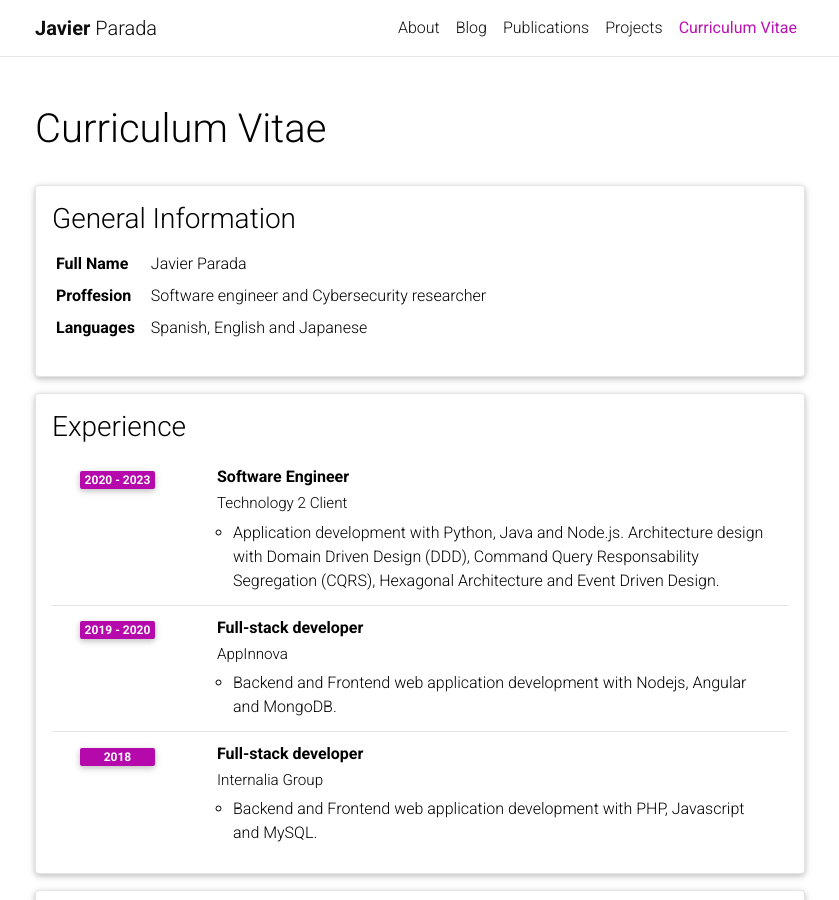
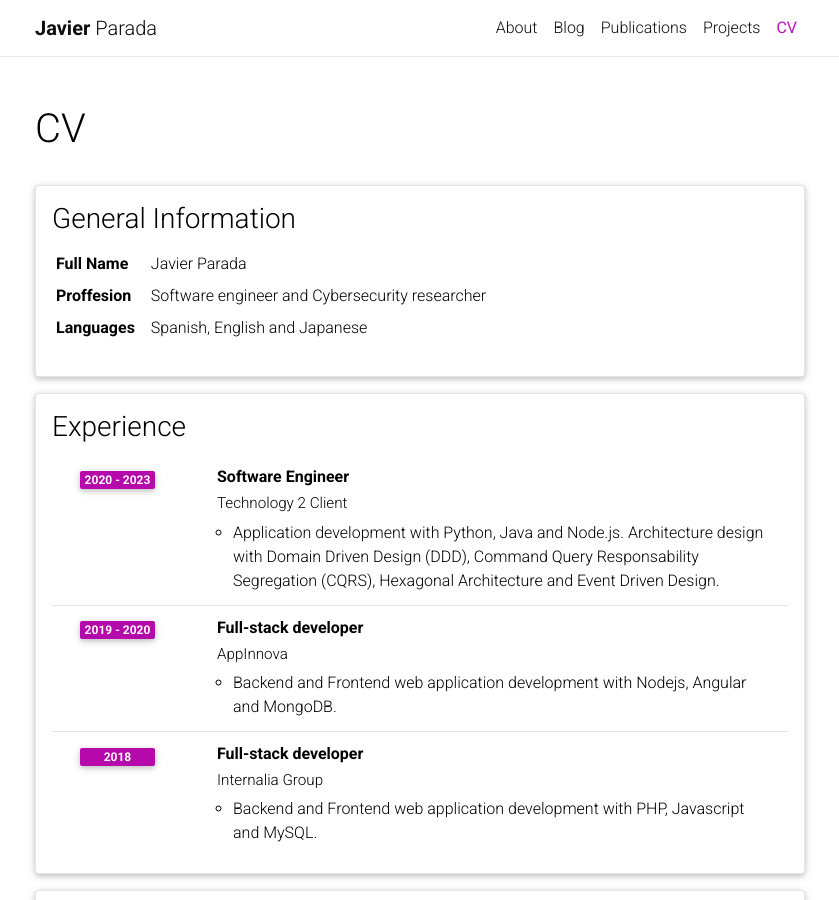
Before and after one commit to jparadadev/jparadadev.github.io, a Jekyll site: the page built from _pages/cv.md, in a window 1280 px wide and 900 px high. Shown: the whole window, without its empty margins (220-1059 px from the left). Built offline with Jekyll 4.4.1, drawn with Linux system fonts in a browser that asks for light colours; comment, search, counter and statistics services are not loaded; a style sheet for code colours, icons or effects is not loaded.

Commit message:
update cv nav

```diff
--- a/_pages/cv.md
+++ b/_pages/cv.md
@@ -1,7 +1,7 @@
 ---
 layout: cv
 permalink: /cv/
-title: Curriculum Vitae
+title: CV
 nav: true
 nav_order: 4
 # cv_pdf: example_pdf.pdf
```
